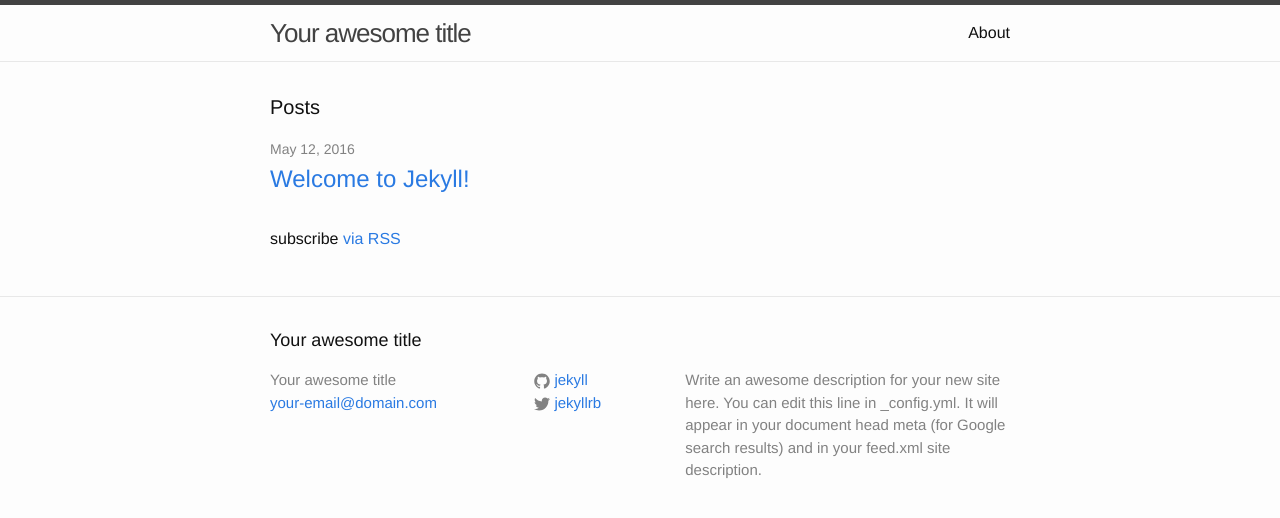
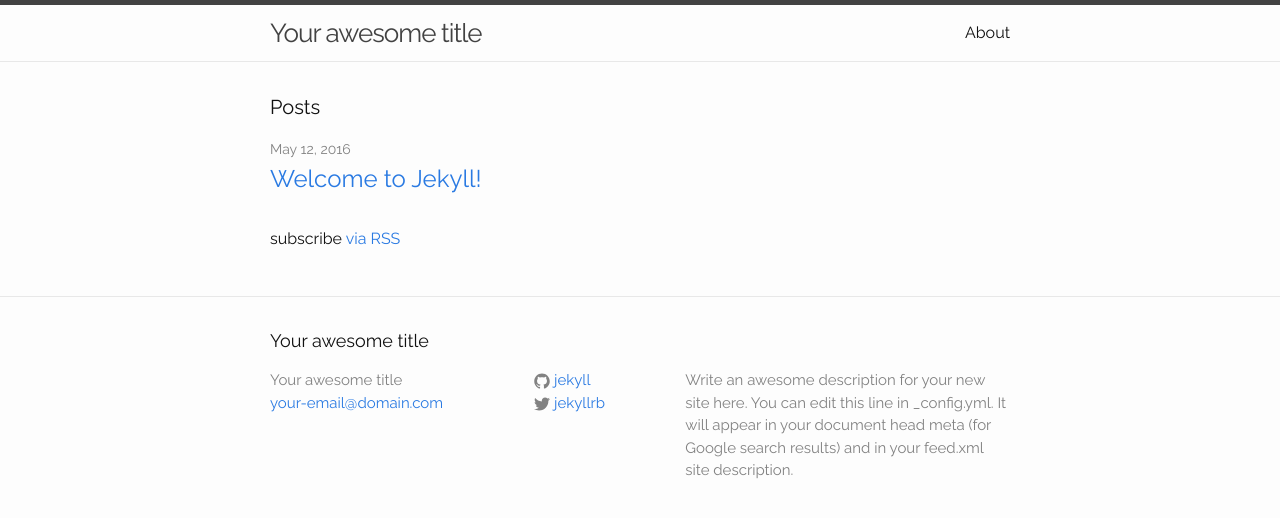
Before and after one commit to alex4814/blog, a Jekyll site: the page built from index.html, in a window 1280 px wide. Shown: the top 518 px of the page. Built offline with Jekyll 4.4.1, drawn with Linux system fonts in a browser that asks for light colours.

Commit message:
Custom fonts using Google Fonts

```diff
--- a/_includes/head.html
+++ b/_includes/head.html
@@ -2,6 +2,9 @@
   <meta charset="utf-8">
   <meta http-equiv="X-UA-Compatible" content="IE=edge">
   <meta name="viewport" content="width=device-width, initial-scale=1">
+
+  <!-- Custom Font: Google Fonts -->
+  <link href='https://fonts.googleapis.com/css?family=Raleway' rel='stylesheet' type='text/css'>
 
   <title>{% if page.title %}{{ page.title | escape }}{% else %}{{ site.title | escape }}{% endif %}</title>
   <meta name="description" content="{% if page.excerpt %}{{ page.excerpt | strip_html | strip_newlines | truncate: 160 }}{% else %}{{ site.description }}{% endif %}">
--- a/css/main.scss
+++ b/css/main.scss
@@ -6,7 +6,8 @@
 
 
 // Our variables
-$base-font-family: "Helvetica Neue", Helvetica, Arial, sans-serif;
+/* Base font `Raleway` is provided by Google Fonts */
+$base-font-family: "Raleway", "Helvetica Neue", Helvetica, Arial, sans-serif;
 $base-font-size:   16px;
 $base-font-weight: 400;
 $small-font-size:  $base-font-size * 0.875;
```
